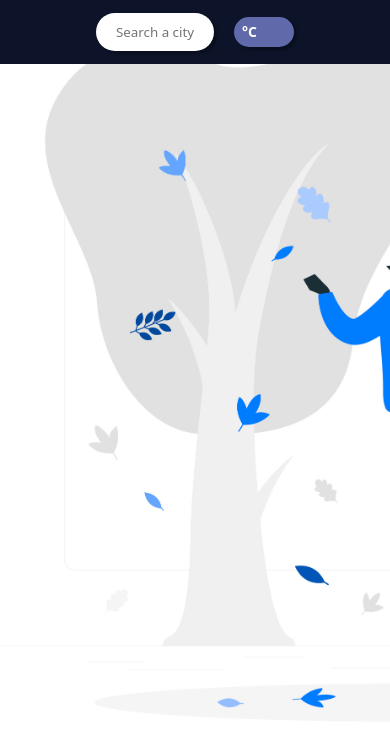
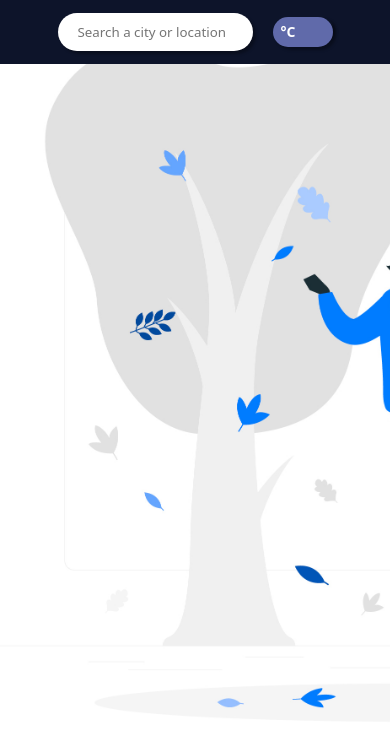
Before and after one commit to Kritijo/weather_app, a website built with webpack: page src/template.html in a window 390 px wide. Built offline with nearby package versions, Linux system fonts and the light colour scheme.

Commit message:
Fix mobile form submission

```diff
--- a/src/index.js
+++ b/src/index.js
@@ -82,6 +82,7 @@ function weatherCard() {
 }
 
 function Eventlistners() {
+    const form = document.querySelector("form");
     const input = document.querySelector("input");
     let tempUnit = "uk";
 
@@ -90,6 +91,15 @@ function Eventlistners() {
             getWeatherData(input.value, tempUnit);
         }
     });
+
+    //mobile
+    form.addEventListener("submit", (e) => {
+        e.preventDefault();
+        if (input.value.trim() !== "") {
+            getWeatherData(input.value, tempUnit);
+        }
+    });
+
 
     const toggle = document.getElementById("tempToggle");
     const unitDisplay = document.querySelector(".slider .unit");
--- a/src/styles.css
+++ b/src/styles.css
@@ -10,6 +10,7 @@
     --colorOnCheck : rgb(141, 179, 249);
     --colorBeforeCheck : rgb(96, 106, 170);
 }
+
 body {
     height: 100vh;
     display: flex;
@@ -39,8 +40,13 @@ body {
     background-repeat: no-repeat;
 }
 
+form{
+    display:flex;
+    width: 22.8%;
+}
+
 input {
-    width: 20%;
+    width: 100%;
     padding: 10px 20px;
     border: none;
     border-radius: 20px;
@@ -139,3 +145,9 @@ input:checked + .slider .unit {
     -ms-transform: translateX(26px);
     transform: translateX(26px);
 }
+
+@media screen and (max-width: 850px) {
+    form{
+        width: 50%;
+    }
+}
--- a/src/template.html
+++ b/src/template.html
@@ -7,7 +7,9 @@
 </head>
 <body>
     <div class="header">
-        <input placeholder="Search a city or location">
+        <form>
+            <input type="text" placeholder="Search a city or location" required>
+        </form>
         <label class="switch">
             <input type="checkbox" id="tempToggle">
             <span class="slider">
```
